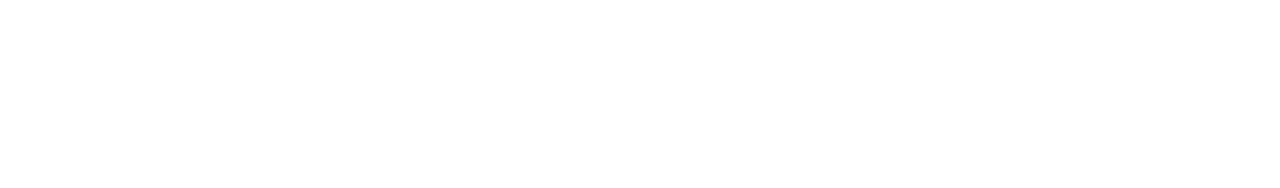
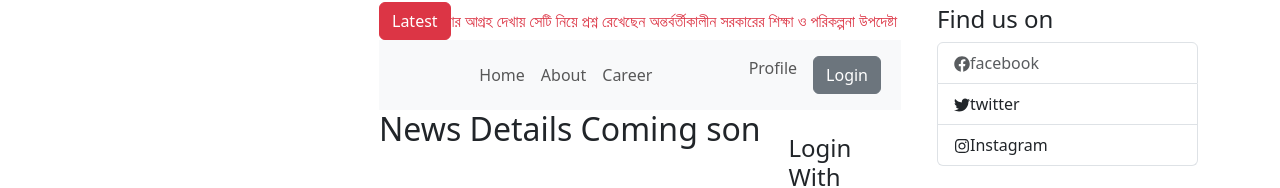
Before and after one commit to sif1t/news-dragon-client, a React (Vite) app: page /news/1 in a window 1280 px wide. Before the commit this address had no page. Shown: the part 422-610 px from the top of the page. Built offline with nearby package versions, Linux system fonts and the light colour scheme; no server answers.

Commit message:
add News component and update routing in NewsLayout; adjust column layout

```diff
--- a/src/layouts/NewsLayout.jsx
+++ b/src/layouts/NewsLayout.jsx
@@ -12,10 +12,7 @@
         <Header></Header>
         <Container>
             <Row>
-                <Col lg={3}>
-                   <LeftNav></LeftNav>
-                </Col>
-                <Col lg={6}>
+                <Col lg={9}>
                    <Outlet></Outlet>
                 </Col>
                 <Col lg={3}>
--- /dev/null
+++ b/src/pages/News/News/News.jsx
@@ -0,0 +1,11 @@
+import React from 'react';
+
+const News = () => {
+    return (
+        <div>
+            <h2>News Details Coming son</h2>
+        </div>
+    );
+};
+
+export default News;
```
Also changed, not shown: src/routes/routes.jsx (+10 -1 lines).
